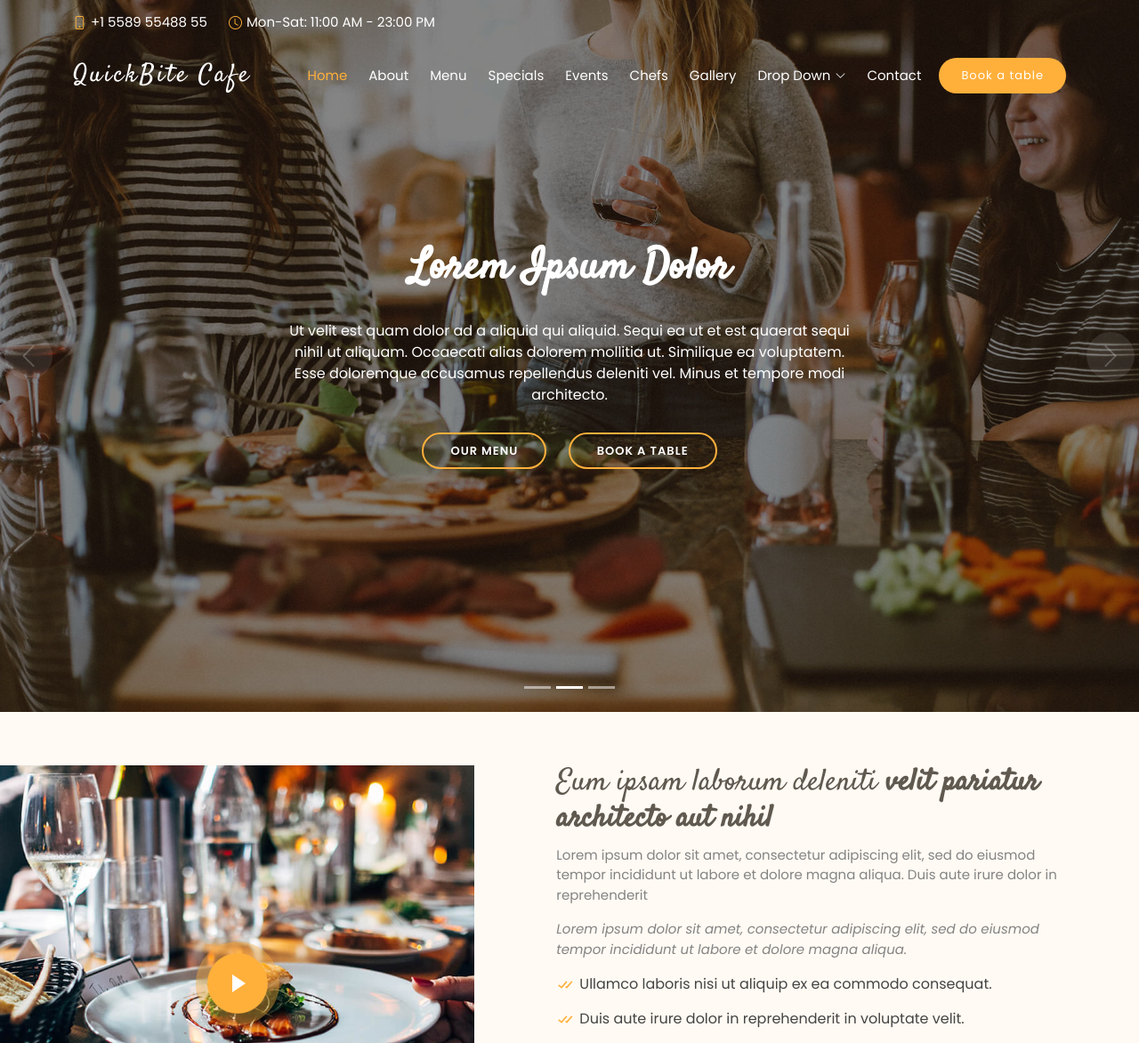
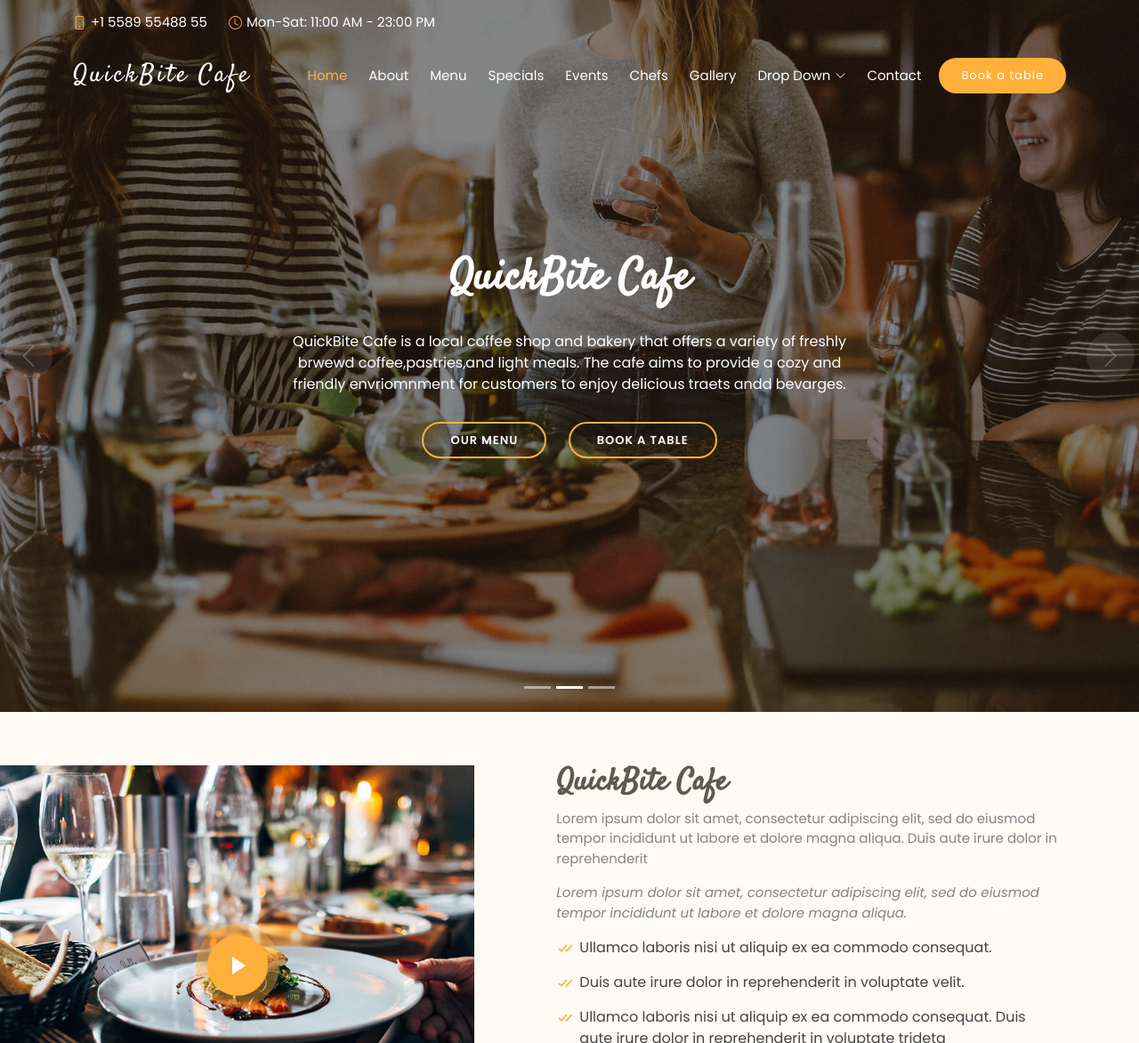
Before and after one commit to Lareb1/023-21-0019_Lareb_midexam, a plain HTML site: page index.html in a window 1280 px wide. Shown: the top 1172 px of the page at 89% size. Drawn offline with Linux system fonts and the light colour scheme.

Commit message:
first commit

```diff
--- a/index.html
+++ b/index.html
@@ -119,8 +119,8 @@
           <div class="carousel-item" style="background-image: url(assets/img/slide/slide-2.jpg);">
             <div class="carousel-container">
               <div class="carousel-content">
-                <h2 class="animate__animated animate__fadeInDown">Lorem Ipsum Dolor</h2>
-                <p class="animate__animated animate__fadeInUp">Ut velit est quam dolor ad a aliquid qui aliquid. Sequi ea ut et est quaerat sequi nihil ut aliquam. Occaecati alias dolorem mollitia ut. Similique ea voluptatem. Esse doloremque accusamus repellendus deleniti vel. Minus et tempore modi architecto.</p>
+                <h2 class="animate__animated animate__fadeInDown">QuickBite Cafe</h2>
+                <p class="animate__animated animate__fadeInUp">QuickBite Cafe is a local coffee shop and bakery that offers  a variety of freshly brwewd coffee,pastries,and light meals. The cafe aims to provide a cozy and friendly envriomnment for customers to enjoy delicious traets andd bevarges.</p>
                 <div>
                   <a href="#menu" class="btn-menu animate__animated animate__fadeInUp scrollto">Our Menu</a>
                   <a href="#book-a-table" class="btn-book animate__animated animate__fadeInUp scrollto">Book a Table</a>
@@ -133,8 +133,8 @@
           <div class="carousel-item" style="background-image: url(assets/img/slide/slide-3.jpg);">
             <div class="carousel-container">
               <div class="carousel-content">
-                <h2 class="animate__animated animate__fadeInDown">Sequi ea ut et est quaerat</h2>
-                <p class="animate__animated animate__fadeInUp">Ut velit est quam dolor ad a aliquid qui aliquid. Sequi ea ut et est quaerat sequi nihil ut aliquam. Occaecati alias dolorem mollitia ut. Similique ea voluptatem. Esse doloremque accusamus repellendus deleniti vel. Minus et tempore modi architecto.</p>
+                <h2 class="animate__animated animate__fadeInDown">QuickBite Cafe</h2>
+                <p class="animate__animated animate__fadeInUp">QuickBite Cafe is a local coffee shop and bakery that offers  a variety of freshly brwewd coffee,pastries,and light meals. The cafe aims to provide a cozy and friendly envriomnment for customers to enjoy delicious traets andd bevarges.</p>
                 <div>
                   <a href="#menu" class="btn-menu animate__animated animate__fadeInUp scrollto">Our Menu</a>
                   <a href="#book-a-table" class="btn-book animate__animated animate__fadeInUp scrollto">Book a Table</a>
@@ -172,7 +172,7 @@
           <div class="col-lg-7 d-flex flex-column justify-content-center align-items-stretch">
 
             <div class="content">
-              <h3>Eum ipsam laborum deleniti <strong>velit pariatur architecto aut nihil</strong></h3>
+              <h3> <strong>QuickBite Cafe</strong></h3>
               <p>
                 Lorem ipsum dolor sit amet, consectetur adipiscing elit, sed do eiusmod tempor incididunt ut labore et dolore magna aliqua. Duis aute irure dolor in reprehenderit
               </p>
```
